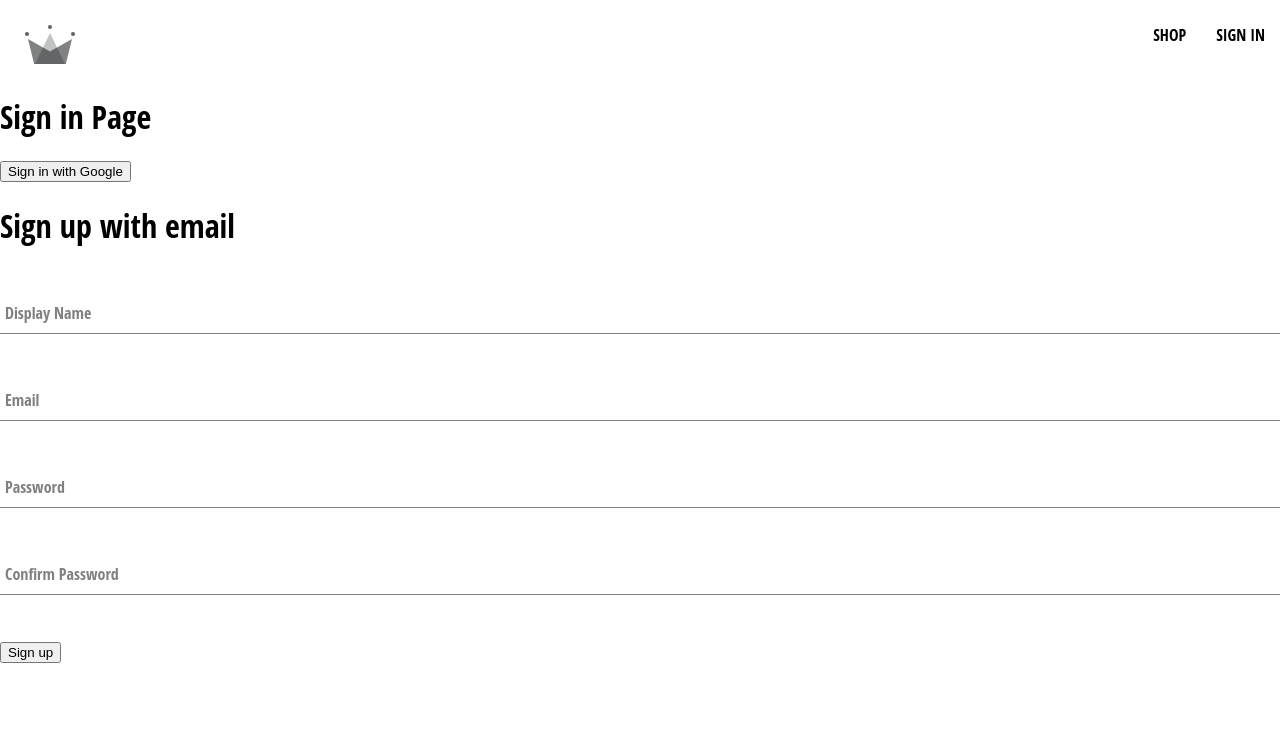
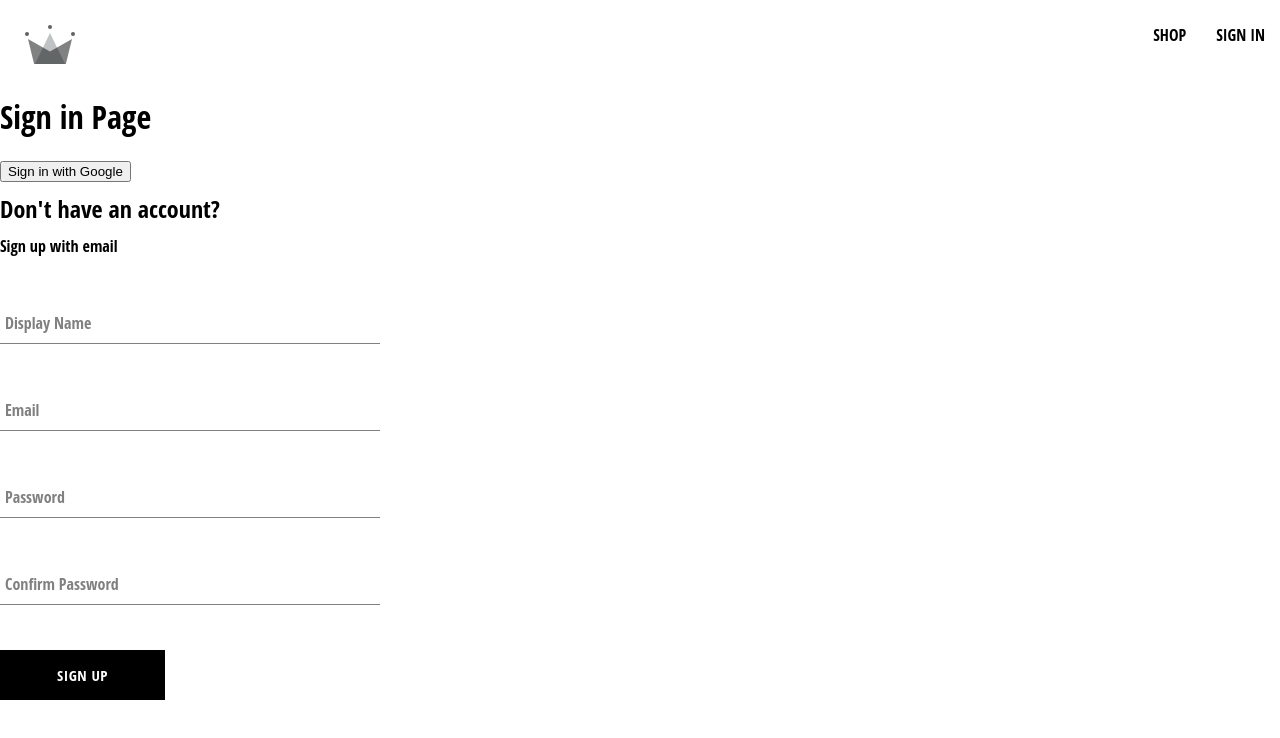
Before and after one commit to rmblake2010/crown_clothing, a React (Create React App) app: page /sign-in in a window 1280 px wide. Shown: the top 738 px of the page. Built offline with nearby package versions, Linux system fonts and the light colour scheme; a web font is replaced by a local one.

Commit message:
created button component w/ styling

```diff
--- /dev/null
+++ b/src/components/button/button.component.jsx
@@ -0,0 +1,25 @@
+import './button.styles.scss'
+/*
+default
+
+inverted
+
+google sign in
+*/
+
+const BUTTON_TYPE_CLASSES = {
+    google: 'google-sign-in',
+    inverted: 'inverted',
+
+}
+
+const Button = ({ children, buttonType, ...otherProps }) => {
+    return(
+        <button className={`button-container ${BUTTON_TYPE_CLASSES[buttonType]}`} {...otherProps}>
+            {children}
+        </button>
+    )
+
+}
+
+export default Button
--- /dev/null
+++ b/src/components/button/button.styles.scss
@@ -0,0 +1,46 @@
+.button-container {
+  min-width: 165px;
+  width: auto;
+  height: 50px;
+  letter-spacing: 0.5px;
+  line-height: 50px;
+  padding: 0 35px 0 35px;
+  font-size: 15px;
+  background-color: black;
+  color: white;
+  text-transform: uppercase;
+  font-family: 'Open Sans Condensed';
+  font-weight: bolder;
+  border: none;
+  cursor: pointer;
+  display: flex;
+  justify-content: center;
+
+  &:hover {
+    background-color: white;
+    color: black;
+    border: 1px solid black;
+  }
+
+  &.google-sign-in {
+    background-color: #4285f4;
+    color: white;
+
+    &:hover {
+      background-color: #357ae8;
+      border: none;
+    }
+  }
+
+  &.inverted {
+    background-color: white;
+    color: black;
+    border: 1px solid black;
+
+    &:hover {
+      background-color: black;
+      color: white;
+      border: none;
+    }
+  }
+}
--- a/src/components/sign-up-form/sign-up-form.component.jsx
+++ b/src/components/sign-up-form/sign-up-form.component.jsx
@@ -1,5 +1,7 @@
 import { useState } from "react"
 import FormInput from "../form-input/form-input.component"
+import Button from "../button/button.component"
+import './sign-up-form.styles.scss'
 
 import { createAuthUserWithEmailAndPassword, createUserDocumentFromAuth } from "../../utils/firebase/firebase.utils"
 
@@ -43,8 +45,9 @@
     }
 
     return (
-        <div>
-            <h1>Sign up with email</h1>
+        <div className="sign-up-container">
+            <h2>Don't have an account?</h2>
+            <span>Sign up with email</span>
             <form onSubmit={handleSubmit}>
                 <FormInput
                     label='Display Name'
@@ -78,7 +81,7 @@
                     onChange={handleChange}
                     required
                 />
-                <button type="submit">Sign up</button>
+                <Button  type="submit">Sign up</Button>
             </form>
         </div>
     )
--- /dev/null
+++ b/src/components/sign-up-form/sign-up-form.styles.scss
@@ -0,0 +1,9 @@
+.sign-up-container {
+    display: flex;
+    flex-direction: column;
+    width: 380px;
+
+    h2 {
+        margin: 10px 0;
+    }
+}
```
